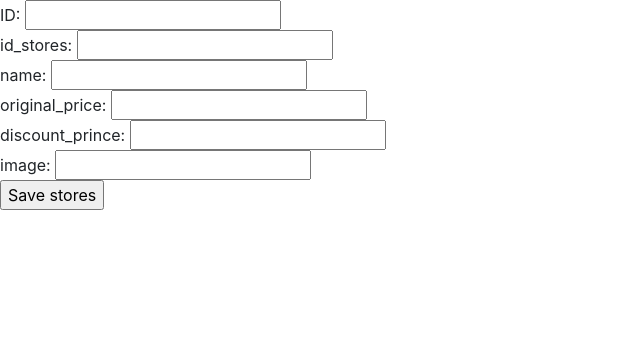
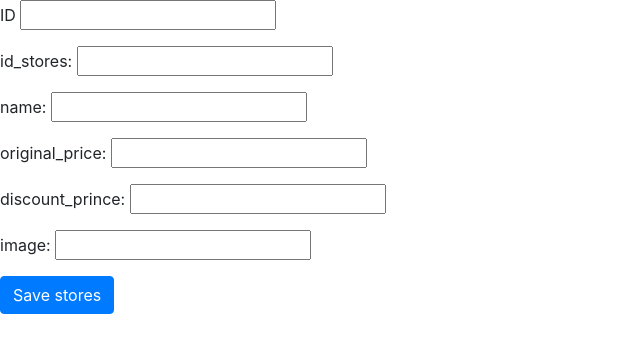
Before and after one commit to AfnanMadhoun/storess, a PHP site: page /storesform.php in a window 1280 px wide. Shown: the top 353 px of the page, without its empty margins (0-640 px from the left). Run offline with PHP 8.4, Linux system fonts and the light colour scheme.

Commit message:
STORESFORM

```diff
--- a/storesform.php
+++ b/storesform.php
@@ -9,16 +9,22 @@
 <body>
 
 	<form action="addstores.php" method="post">
-
-		ID: <input type="text" name="id"> </br>
-		id_stores: <input type="text" name="id_stores"> </br>
-		name: <input type="text" name="name"> </br>
-        original_price: <input type="text" name="original_price"> </br>
-		discount_prince: <input type="text" name="discount_prince"> </br>
-		image: <input type="text" name="image"> </br>
+	    <label for="exampleInputEmail1">ID</label>
+		 <input class="form-group" type="text" name="id"> </br>
+		<label for="exampleInputEmail1">id_stores: </label>
+		 <input class="form-group" type="text" name="id_stores"> </br>
+	 <label for="exampleInputEmail1">	name:</label>
+	  <input class="form-group" type="text" name="name"> </br>
+        <label for="exampleInputEmail1">original_price:</label>
+		<input class="form-group" type="text" name="original_price"> </br>
+		 <label for="exampleInputEmail1">discount_prince:</label>
+		  <input class="form-group"  type="text" name="discount_prince"> </br>
+	 <label for="exampleInputEmail1">	image:</label>
+	 <input class="form-group" type="text" name="image"> </br>
 
 
-		<input type="submit" name="submit" value="Save stores" />
+		<!-- <input type="submit" name="submit" value="Save stores" /> -->
+		<button type="button" class="btn btn-primary">Save stores</button>
 
 
 
```
